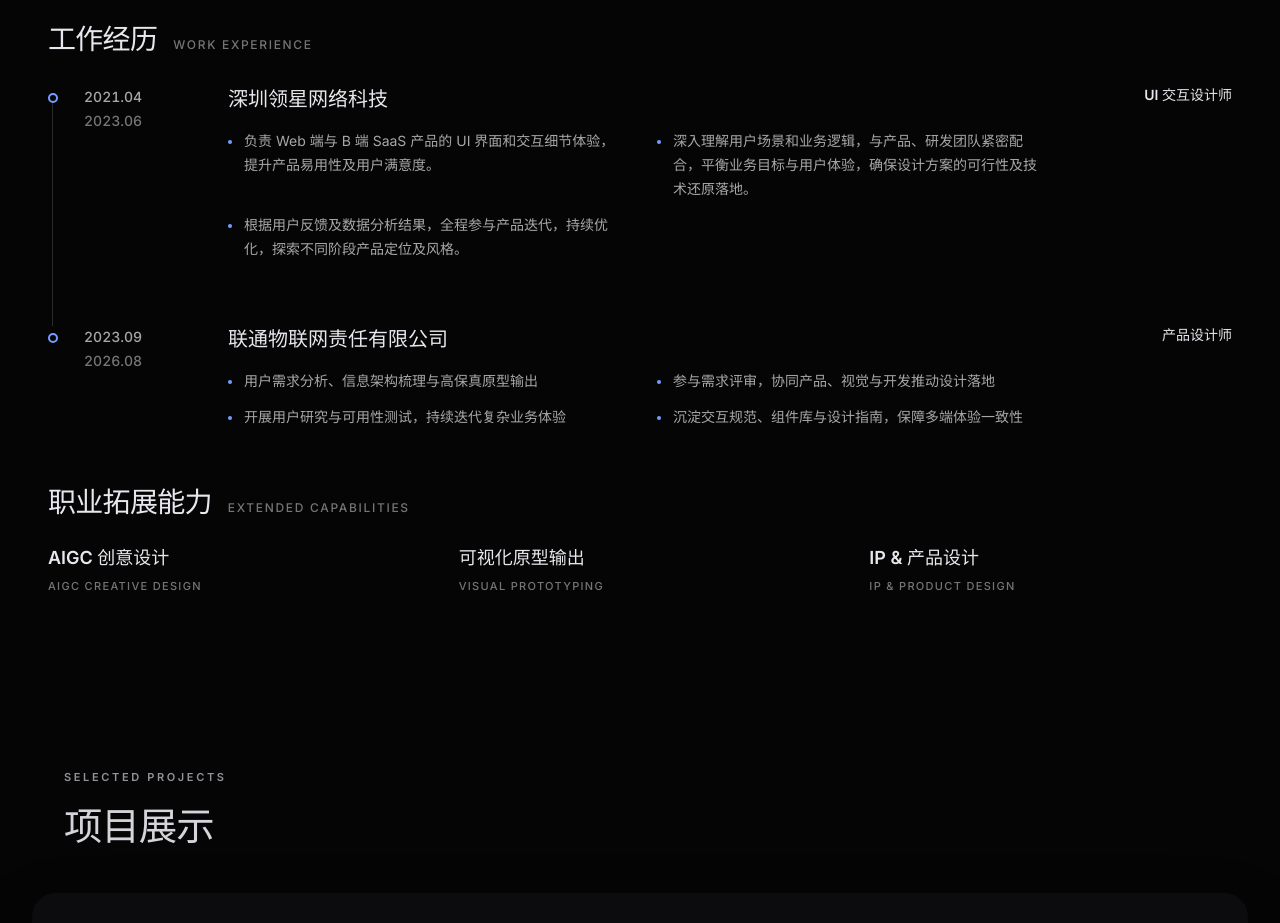
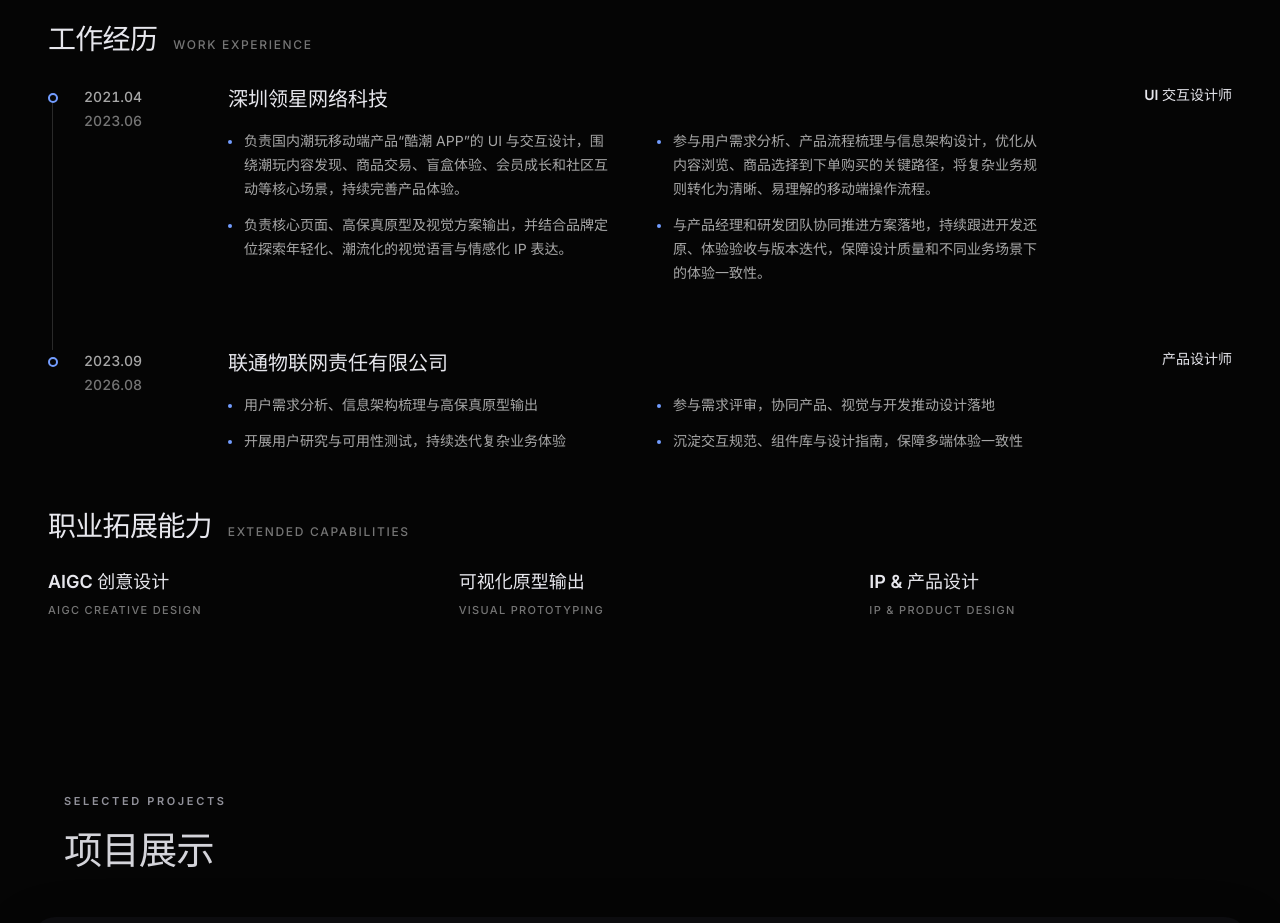
Before and after one commit to sandian1016/sandian-portfolio, a React (Vite) app: page / in a window 1280 px wide. Shown: the part 920-1843 px from the top of the page. Built offline with nearby package versions, Linux system fonts and the light colour scheme; grey boxes are pictures that could not be loaded.

Commit message:
content: update Lingxing product design experience

```diff
--- a/src/components/ui/about-section.tsx
+++ b/src/components/ui/about-section.tsx
@@ -19,9 +19,10 @@ const experiences: Experience[] = [
     periodStart: '2021.04',
     periodEnd: '2023.06',
     responsibilities: [
-      '负责 Web 端与 B 端 SaaS 产品的 UI 界面和交互细节体验，提升产品易用性及用户满意度。',
-      '深入理解用户场景和业务逻辑，与产品、研发团队紧密配合，平衡业务目标与用户体验，确保设计方案的可行性及技术还原落地。',
-      '根据用户反馈及数据分析结果，全程参与产品迭代，持续优化，探索不同阶段产品定位及风格。',
+      '负责国内潮玩移动端产品“酷潮 APP”的 UI 与交互设计，围绕潮玩内容发现、商品交易、盲盒体验、会员成长和社区互动等核心场景，持续完善产品体验。',
+      '参与用户需求分析、产品流程梳理与信息架构设计，优化从内容浏览、商品选择到下单购买的关键路径，将复杂业务规则转化为清晰、易理解的移动端操作流程。',
+      '负责核心页面、高保真原型及视觉方案输出，并结合品牌定位探索年轻化、潮流化的视觉语言与情感化 IP 表达。',
+      '与产品经理和研发团队协同推进方案落地，持续跟进开发还原、体验验收与版本迭代，保障设计质量和不同业务场景下的体验一致性。',
     ],
   },
   {
```
